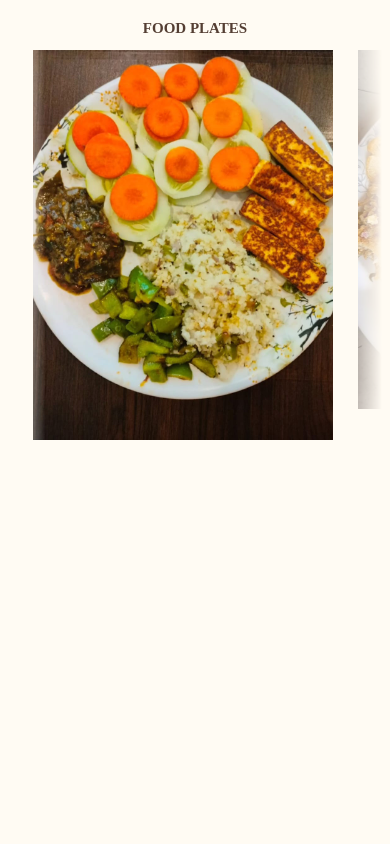
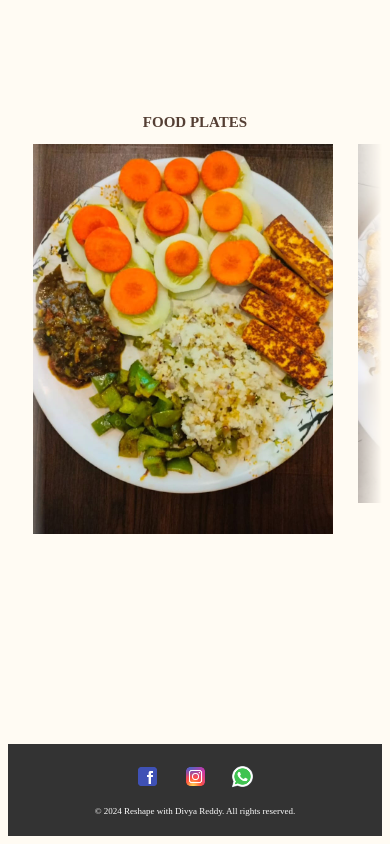
Before and after one commit to moneymatterinc/Reshapewithdivyareddy, a plain HTML site: page index.html in a window 390 px wide. Shown: the part 1685-2529 px from the top of the page. Before the commit the page ends 2343 px from the top, so only its background shows below. Drawn offline with Linux system fonts and the light colour scheme.

Commit message:
footer and faq changes

```diff
--- a/index.html
+++ b/index.html
@@ -76,37 +76,46 @@
         <div class="faq-item">
             <button class="faq-question" onclick="toggleFAQ(this)">Do i need to eat less to lose wight?</button>
             <div class="faq-answer">
-                <p>Our return policy allows you to return products within 30 days of purchase. Please ensure items are in their original packaging.</p>
+                <p>No, You can eat as much as suggested . beleive me it will be full stomach you can see the sample food plates in page</p>
             </div>
         </div>
         <div class="faq-item">
             <button class="faq-question" onclick="toggleFAQ(this)">Do i need to do exercises?</button>
             <div class="faq-answer">
-                <p>You can track your order using the tracking number provided in your shipping confirmation email.</p>
+                <p>No, My focus is making Your health better with the food only. I dont specifically recommand exercise. if you would like to do exercises then you can.  </p>
             </div>
         </div>
         <div class="faq-item">
             <button class="faq-question" onclick="toggleFAQ(this)">Is diet is customized for me?</button>
             <div class="faq-answer">
-                <p>Yes, we offer international shipping to many countries. Please check our shipping policy for more details.</p>
+                <p>Yes, The diet is specifically customized for you as per your health conditions.</p>
             </div>
         </div>
         <div class="faq-item">
             <button class="faq-question" onclick="toggleFAQ(this)">Will i gain weight after i stop diet?</button>
             <div class="faq-answer">
-                <p>Yes, we offer international shipping to many countries. Please check our shipping policy for more details.</p>
+                <p>No, By the time you reached your desired weight you will understand the science behind weight gain and you can maintain the weight on your own.Even if you need guidance dont worry I would be always there.</p>
             </div>
         </div>
         <div class="faq-item">
             <button class="faq-question" onclick="toggleFAQ(this)">How can i join weight loss program?</button>
             <div class="faq-answer">
-                <p>Yes, we offer international shipping to many countries. Please check our shipping policy for more details.</p>
+                <p>You can click on Contact/get in touch and provide your details, i will connect with you. </p><br>
+                <p> or You can contact me through whats app, facebook, instagram links available at end of the page .  </p>
             </div>
         </div>
         <div class="faq-item">
             <button class="faq-question" onclick="toggleFAQ(this)">Is this is a Guaranteed program?</button>
             <div class="faq-answer">
-                <p>Yes, we offer international shipping to many countries. Please check our shipping policy for more details.</p>
+                <p>No, Honestly There is no Guaranty for anything in the world. But  you can see the testimonials, what my clients says about me, you can watch my instagram, Facebook .  </p><br>
+                <p>I belive in the process and i let my results speak.</p>
+            </div>
+        </div>
+        <div class="faq-item">
+            <button class="faq-question" onclick="toggleFAQ(this)">Do i need to take suppliments?</button>
+            <div class="faq-answer">
+                <p>May or May not be . it depends on your reports.</p><br>
+                <p></p>
             </div>
         </div>
     </section>
@@ -191,6 +200,24 @@
     </div>
     </div>
 
+    <footer class="footer">
+        <div class="footer-content">
+            <div class="social-links">
+                <a href="https://www.facebook.com/yourprofile" target="_blank">
+                    <img src="facebook_icon.png" alt="Facebook">
+                </a>
+                <a href="https://www.instagram.com/reshape_with_divyareddy/" target="_blank">
+                    <img src="instagram-icon.png" alt="Instagram">
+                </a>
+                <a href="https://wa.me/yourwhatsappnumber" target="_blank">
+                    <img src="whatsapp-icon.png" alt="WhatsApp">
+                </a>
+            </div>
+            <p>&copy; 2024 Reshape with Divya Reddy. All rights reserved.</p>
+        </div>
+    </footer>
+
+
 </body>
 
 </html>
--- a/style.css
+++ b/style.css
@@ -7,6 +7,51 @@ body{
     background-color: rgb(255,251,243) ;
     color: rgb(84,62,51);
     font-size: xx-large;
+}
+
+.footer {
+    background-color: #333;
+    color: white;
+    padding: 20px 0;
+    text-align: center;
+}
+
+.footer-content {
+    display: flex;
+    flex-direction: column;
+    align-items: center;
+    justify-content: center;
+}
+
+.social-links {
+    margin-bottom: 15px;
+}
+
+.social-links a {
+    margin: 0 10px;
+    display: inline-block;
+}
+
+.social-links img {
+    width: 30px;
+    height: 30px;
+    transition: transform 0.3s ease;
+}
+
+.social-links a:hover img {
+    transform: scale(1.2);
+}
+
+.footer p {
+    margin: 0;
+    font-size: 0.9em;
+}
+
+@media (max-width: 480px) {
+    .social-links img {
+        width: 25px;
+        height: 25px;
+    }
 }
 
 .events{
```
Also changed, not shown: facebook_icon.png (added), instagram-icon.png (added), whatsapp-icon.png (added).
